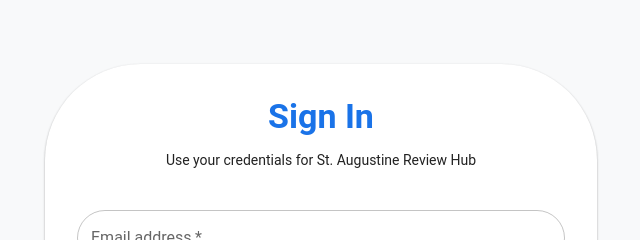
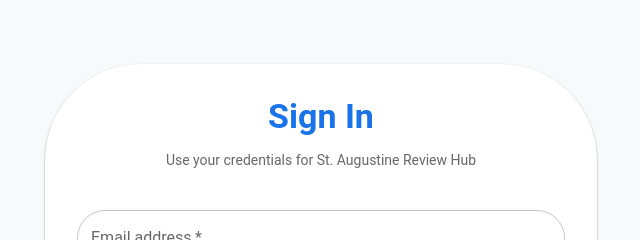
Before and after one commit to jacobrolanrolan-byte/st-augustine-review-hub, a Next.js app: page /login in a window 1280 px wide. Shown: the top 240 px of the page, without its empty margins (319-959 px from the left). Built offline with nearby package versions, Linux system fonts and the light colour scheme; no server answers.

Commit message:
fix: move typography color prop to sx to resolve type errors

```diff
--- a/src/pages/login.tsx
+++ b/src/pages/login.tsx
@@ -48,7 +48,10 @@
             >
               Sign In
             </Typography>
-            <Typography variant="body2" color="text.secondary">
+            <Typography
+              variant="body2"
+              sx={{ color: 'text.secondary' }}
+            >
               Use your credentials for St. Augustine Review Hub
             </Typography>
           </Box>
```
Lines whose indentation alone changed are shown as unchanged.
